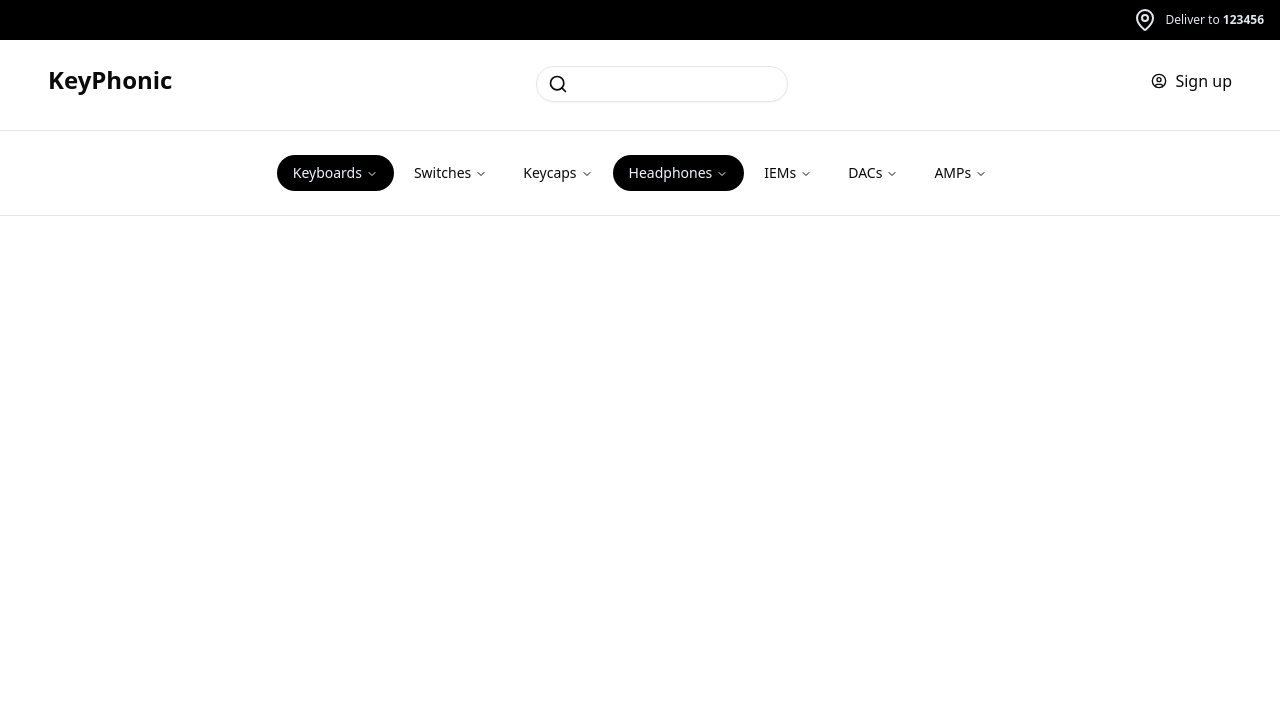
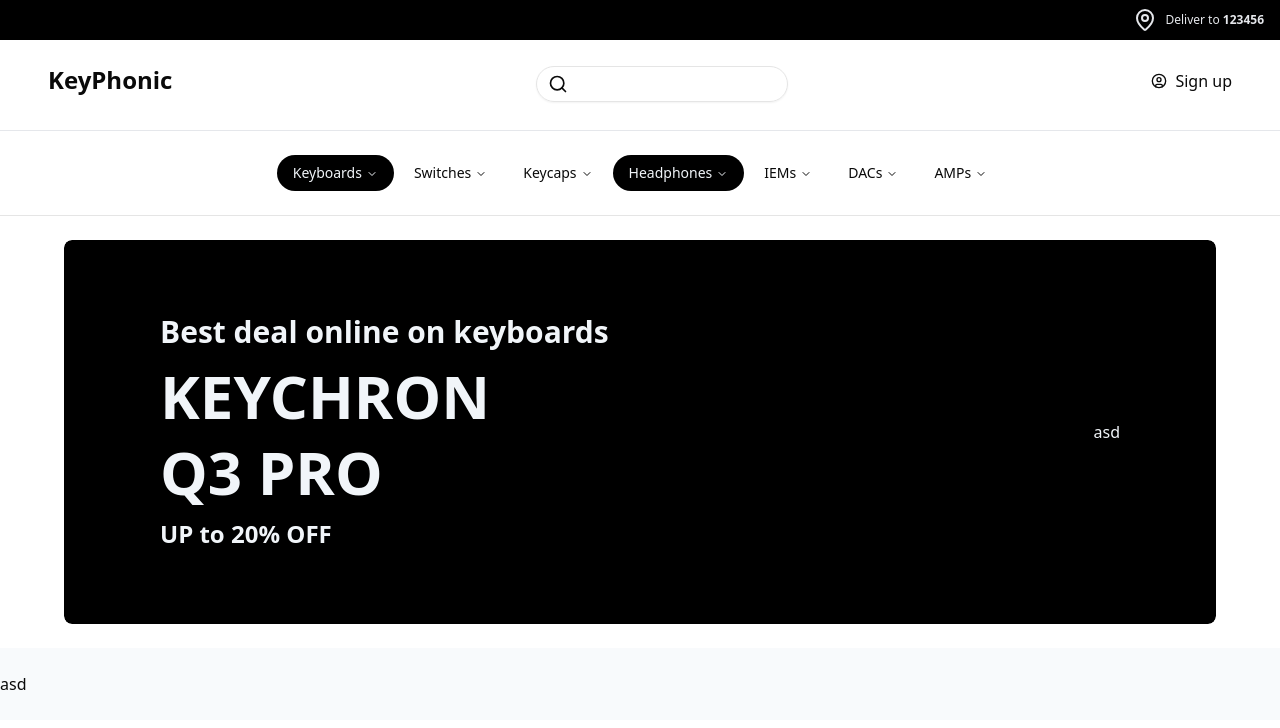
Before and after one commit to higajooj/keyphonic, a Next.js app: page / in a window 1280 px wide. Shown: the top 728 px of the page. Built offline with nearby package versions, Linux system fonts and the light colour scheme.

Commit message:
Add product highlights carousel mockup

```diff
--- a/src/app/page.tsx
+++ b/src/app/page.tsx
@@ -1,5 +1,6 @@
 import { CircleUser, MapPin } from "lucide-react";
 import Link from "next/link";
+import HighlightsCarousel from "@/components/home/highlights-carousel";
 import ProductCategories from "@/components/home/product-categories";
 import { Input } from "@/components/ui/input";
 
@@ -31,6 +32,14 @@ const Home = () => {
       <div className="flex justify-center border-b py-6">
         <ProductCategories />
       </div>
+
+      <div className="flex justify-center py-6">
+        <HighlightsCarousel />
+      </div>
+
+      <div className="flex bg-slate-50 py-6">
+        <span>asd</span>
+      </div>
     </div>
   );
 };
--- /dev/null
+++ b/src/components/home/highlights-carousel.tsx
@@ -0,0 +1,44 @@
+import * as React from "react";
+
+import {
+  Carousel,
+  CarouselContent,
+  CarouselItem,
+  CarouselNext,
+  CarouselPrevious,
+} from "@/components/ui/carousel";
+
+const HighlightsCarousel = () => {
+  return (
+    <Carousel className="w-9/10 overflow-hidden rounded-md">
+      <CarouselContent className="h-96">
+        <CarouselItem>
+          <div className="flex h-full items-center justify-between rounded-md bg-black px-24 py-4 text-slate-100">
+            <div className="flex flex-col gap-y-4">
+              <h1 className="font-semibold text-3xl">
+                Best deal online on keyboards
+              </h1>
+              <h2 className="font-bold text-6xl">KEYCHRON</h2>
+              <h2 className="font-bold text-6xl">Q3 PRO</h2>
+              <span className="font-semibold text-2xl">UP to 20% OFF</span>
+            </div>
+
+            <div className="flex">
+              <span>asd</span>
+            </div>
+          </div>
+        </CarouselItem>
+
+        <CarouselItem>
+          <div className="flex justify-center rounded-md bg-black text-white">
+            <span>aaasd123</span>
+          </div>
+        </CarouselItem>
+      </CarouselContent>
+      <CarouselPrevious />
+      <CarouselNext />
+    </Carousel>
+  );
+};
+
+export default HighlightsCarousel;
```
